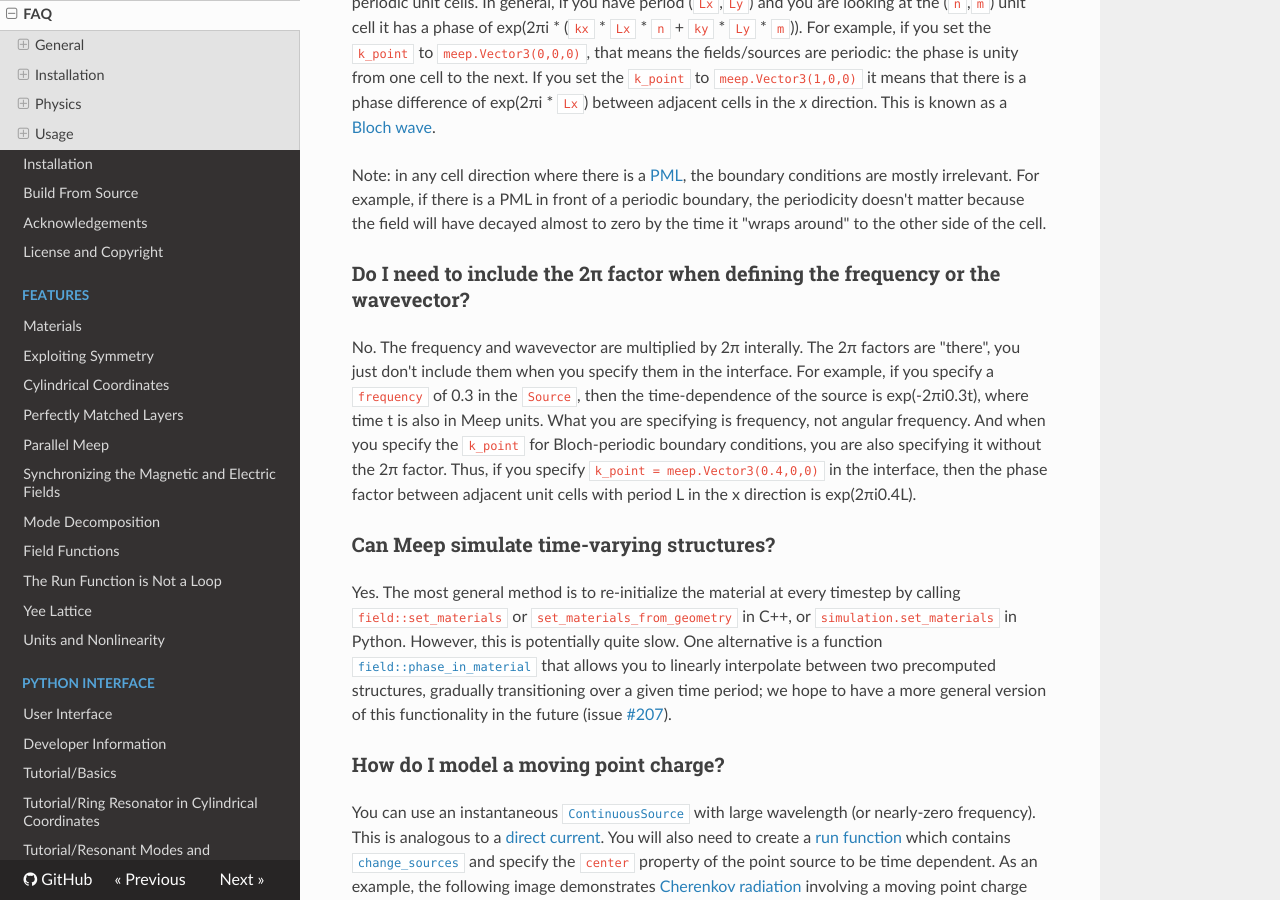
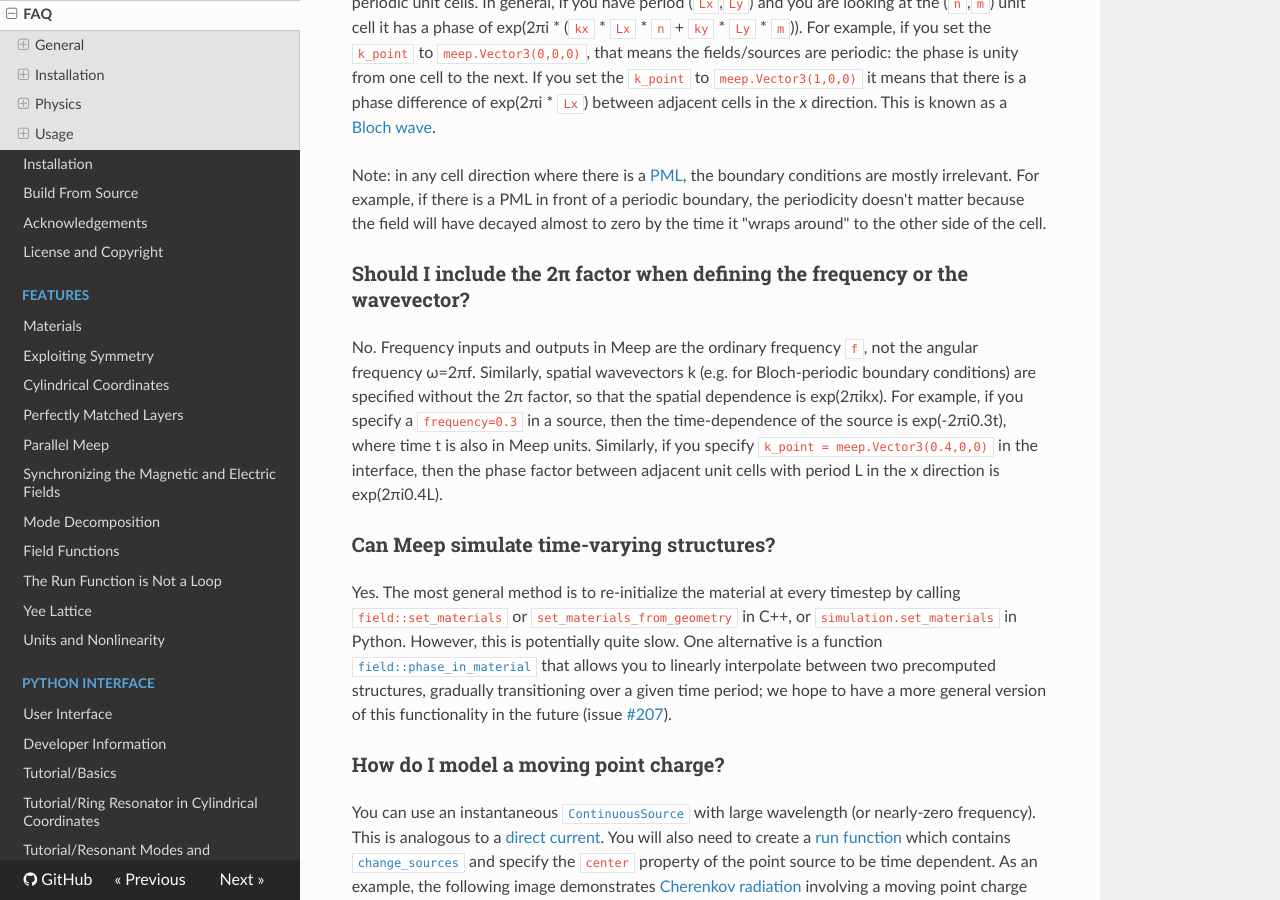
Before and after one commit to NanoComp/meep, an MkDocs documentation site: the page built from doc/docs/FAQ.md, in a window 1280 px wide and 900 px high, scrolled down 15544 px. Built offline with MkDocs 1.6.1, drawn with Linux system fonts in a browser that asks for light colours; nearby versions of some CDN libraries; formulas are drawn with MathJax 3; old or Windows-style settings are respelled for this version of MkDocs; some of the changed text lies outside the part shown.

Commit message:
clarification

```diff
--- a/doc/docs/FAQ.md
+++ b/doc/docs/FAQ.md
@@ -267,9 +267,10 @@ The value of the `k_point` determines the phase relation between the fields and
 
 Note: in any cell direction where there is a [PML](Perfectly_Matched_Layer.md), the boundary conditions are mostly irrelevant. For example, if there is a PML in front of a periodic boundary, the periodicity doesn't matter because the field will have decayed almost to zero by the time it "wraps around" to the other side of the cell.
 
-### Do I need to include the 2π factor when defining the frequency or the wavevector?
+### Should I include the 2π factor when defining the frequency or the wavevector?
 
-No. The frequency and wavevector are multiplied by 2π interally. The 2π factors are "there", you just don't include them when you specify them in the interface. For example, if you specify a `frequency` of 0.3 in the `Source`, then the time-dependence of the source is exp(-2πi0.3t), where time t is also in Meep units. What you are specifying is frequency, not angular frequency. And when you specify the `k_point` for Bloch-periodic boundary conditions, you are also specifying it without the 2π factor. Thus, if you specify `k_point = meep.Vector3(0.4,0,0)` in the interface, then the phase factor between adjacent unit cells with period L in the x direction is exp(2πi0.4L).
+No. Frequency inputs and outputs in Meep are the ordinary frequency `f`, not the angular frequency ω=2πf. Similarly, spatial wavevectors k (e.g. for Bloch-periodic boundary conditions) are specified without the 2π factor, so that the spatial dependence is exp(2πikx).
+For example, if you specify a `frequency=0.3` in a source, then the time-dependence of the source is exp(-2πi0.3t), where time t is also in Meep units. Similarly, if you specify `k_point = meep.Vector3(0.4,0,0)` in the interface, then the phase factor between adjacent unit cells with period L in the x direction is exp(2πi0.4L).
 
 ### Can Meep simulate time-varying structures?
 
```
